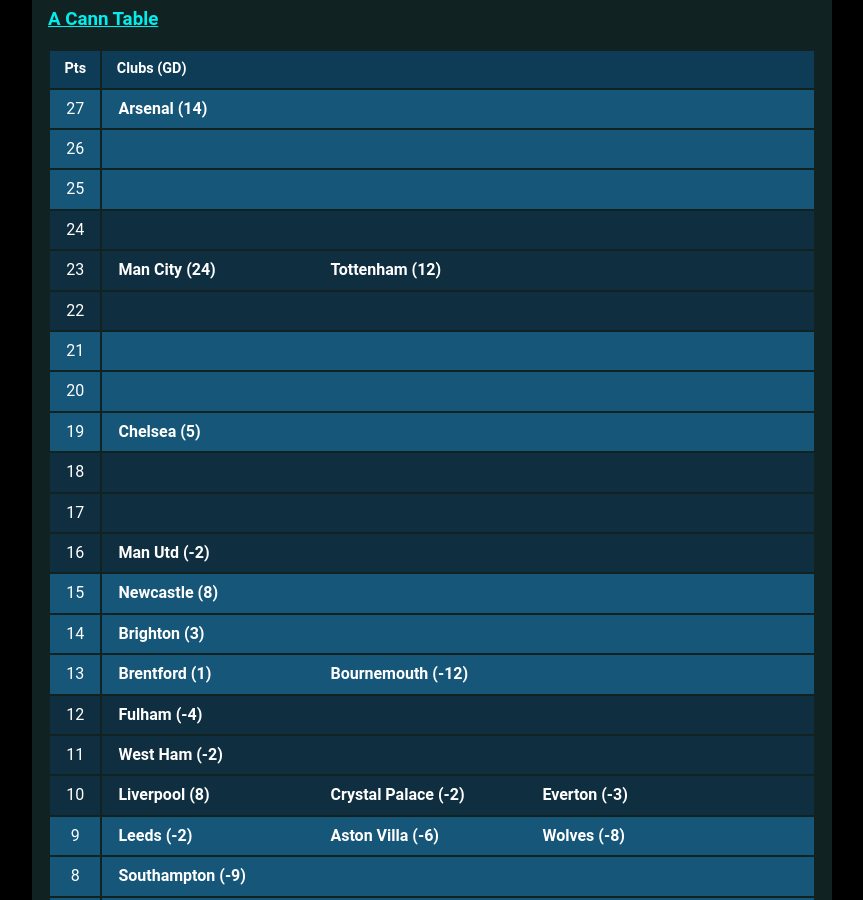
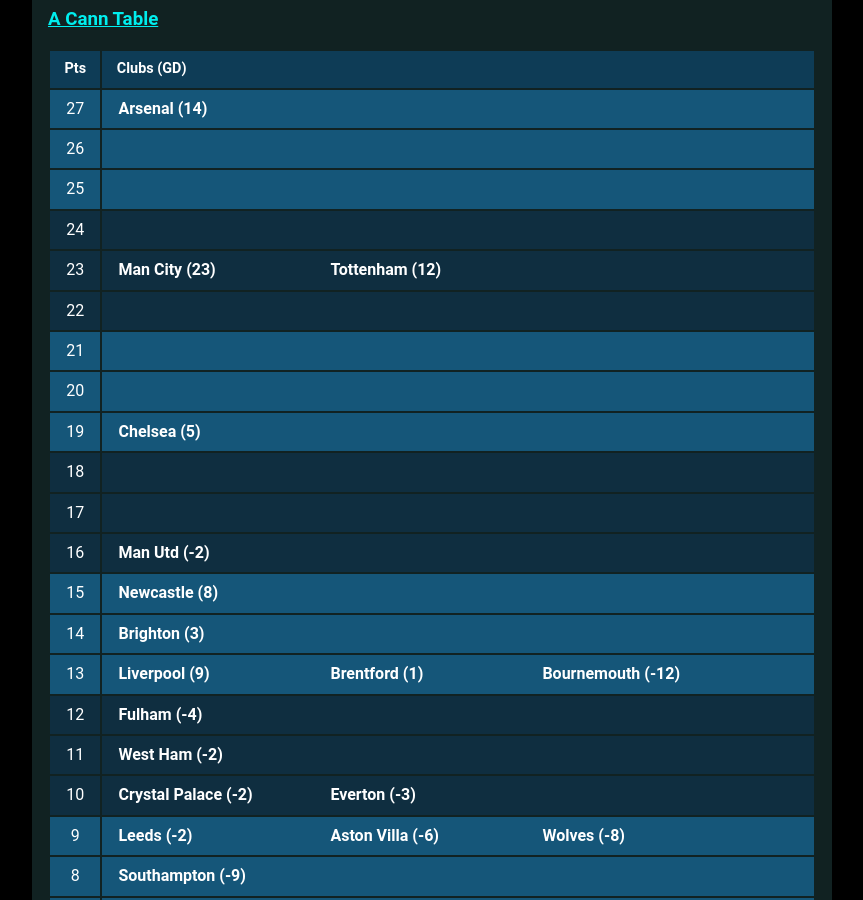
Before and after one commit to muru/muru.github.io, a Jekyll site: the page built from resources.md, in a window 1280 px wide and 900 px high, scrolled down 1396 px. Shown: the whole window, without its empty margins (208-1071 px from the left). Built offline with Jekyll 4.4.1, drawn with Linux system fonts in a browser that asks for light colours; some web fonts are replaced; some of the changed text lies outside the part shown.

Commit message:
updated cann-table: Tue 18 Oct 00:00:58 JST 2022

```diff
--- a/cann-table.html
+++ b/cann-table.html
@@ -24,7 +24,7 @@
 	<tr class="cann-row-2">
 		<td class="cann-point"> 23 </td>
 		<td class="cann-clubs">
-			<span class="club-name"> Man City (24) </span>
+			<span class="club-name"> Man City (23) </span>
 			<span class="club-name"> Tottenham (12) </span>
 		</td>
  	</tr>
@@ -80,6 +80,7 @@
 	<tr class="cann-row-1">
 		<td class="cann-point"> 13 </td>
 		<td class="cann-clubs">
+			<span class="club-name"> Liverpool (9) </span>
 			<span class="club-name"> Brentford (1) </span>
 			<span class="club-name"> Bournemouth (-12) </span>
 		</td>
@@ -99,7 +100,6 @@
 	<tr class="cann-row-2">
 		<td class="cann-point"> 10 </td>
 		<td class="cann-clubs">
-			<span class="club-name"> Liverpool (8) </span>
 			<span class="club-name"> Crystal Palace (-2) </span>
 			<span class="club-name"> Everton (-3) </span>
 		</td>
```
Also changed, not shown: other parts of cann-table.html (+1 -1 lines).
